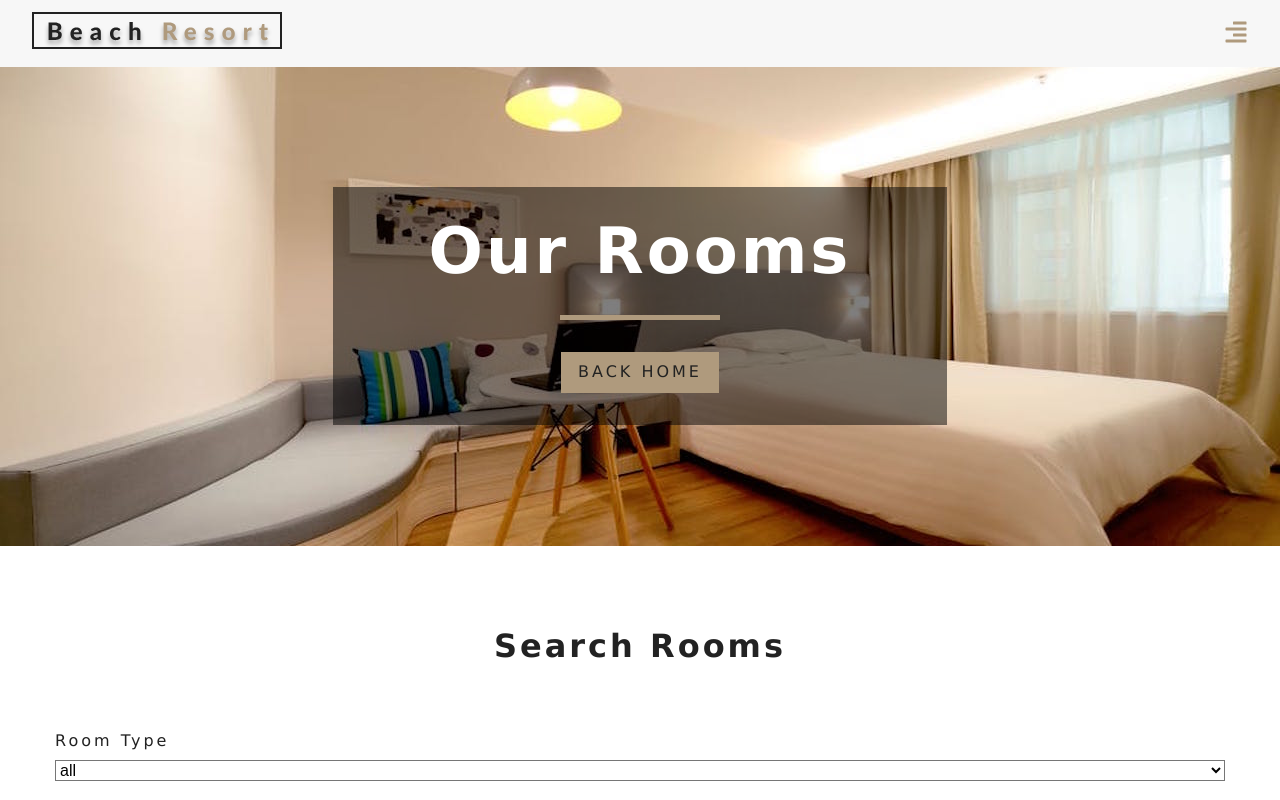
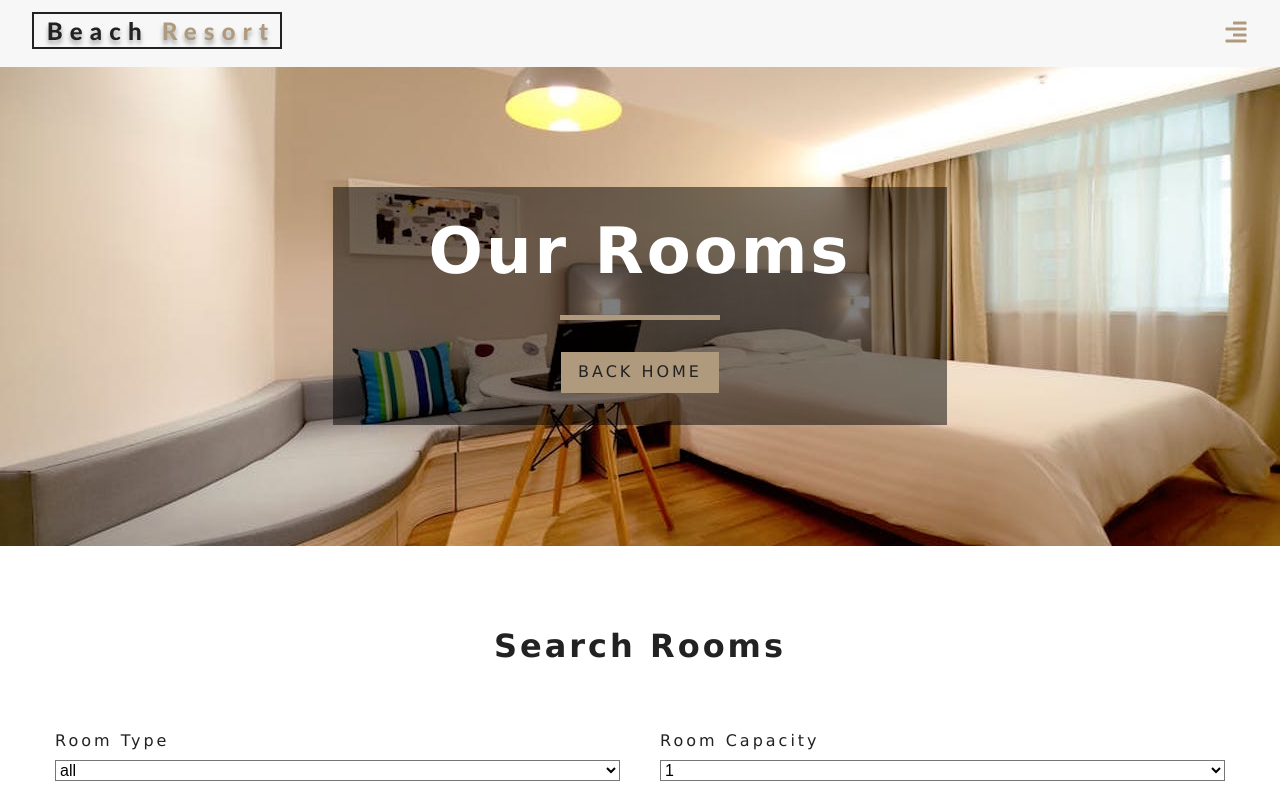
Before and after one commit to Hashmat2526/react-resort-app, a React (Create React App) app: page /rooms in a window 1280 px wide. Shown: the top 800 px of the page. Built offline with nearby package versions, Linux system fonts and the light colour scheme.

Commit message:
rooms can be filtered out by capacity

```diff
--- a/src/components/RoomFilter.js
+++ b/src/components/RoomFilter.js
@@ -8,7 +8,7 @@
 const getUnique = (items, value) => {
   return [...new Set(items.map(item => item[value]))];
 };
-export default function RoomFilter({rooms}) {
+export default function RoomFilter({ rooms }) {
   const context = useContext(RoomContext);
   // console.log(context);
   const {
@@ -37,6 +37,17 @@
     );
   });
 
+  // get unique capacity
+  let people = getUnique(rooms, "capacity");
+  //map to jsx
+  people = people.map((item, index) => {
+    return (
+      <option value={item} key={index}>
+        {item}
+      </option>
+    );
+  });
+
   return (
     <section className="filter-container">
       <Title title="search rooms" />
@@ -56,6 +67,21 @@
           </select>
         </div>
         {/* end select type */}
+        {/* select capacity*/}
+        <div className="form-group">
+          <label htmlFor="capacity">room capacity</label>
+          <select
+            name="capacity"
+            id="capacity"
+            value={capacity}
+            className="form-control"
+            onChange={handleChange}
+          >
+            {/* <option value="single">single</option> */}
+            {people}
+          </select>
+        </div>
+        {/* end select capacity*/}
       </form>
     </section>
   );
--- a/src/context.js
+++ b/src/context.js
@@ -77,9 +77,19 @@
       breakfast,
       pets
     } = this.state;
+
+    // all the rooms
     let tempRooms = [...rooms];
+    // transform values
+    capacity = parseInt(capacity);
+
+    // filter by type
     if (type !== "all") {
       tempRooms = tempRooms.filter(room => room.type === type);
+    }
+    // filter by capacity
+    if (capacity !== 1) {
+      tempRooms = tempRooms.filter(room => room.capacity >= capacity);
     }
     this.setState({
       sortedRooms: tempRooms
```
